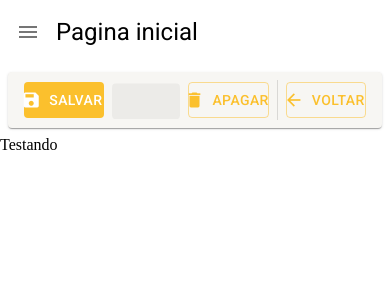
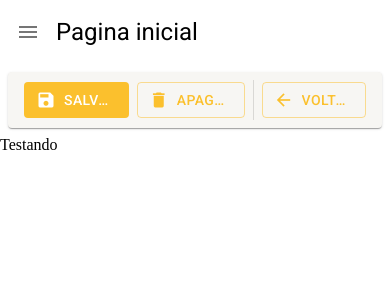
Before and after one commit to GITGARDS/react-tutorial-material-ui5-typescript, a React (Create React App) app: page /pagina-initial in a window 390 px wide. Shown: the top 300 px of the page. Built offline with nearby package versions, Linux system fonts and the light colour scheme.

Commit message:
feat: React, Material UI 5 e Typescript: #18 - Como configurar componente Responsivo React com Material UI

```diff
--- a/src/app/pages/dashboard/DashBoard.tsx
+++ b/src/app/pages/dashboard/DashBoard.tsx
@@ -7,8 +7,7 @@ export const DashBoard = () => {
       titulo="Pagina inicial"
       barraDeFerramentas={
         <FerramentasDeDetalhe
-          mostrarBotaoNovo={false}
-          mostrarBotaoSalvarEFecharCarregando
+        mostrarBotaoSalvarEFechar
         />
       }
     >
--- a/src/app/shared/components/ferramenta-de-detalhe/FerramentasDeDetalhe.tsx
+++ b/src/app/shared/components/ferramenta-de-detalhe/FerramentasDeDetalhe.tsx
@@ -5,6 +5,8 @@ import {
   Icon,
   Paper,
   Skeleton,
+  Typography,
+  useMediaQuery,
   useTheme,
 } from "@mui/material";
 import React from "react";
@@ -55,6 +57,9 @@ export const FerramentasDeDetalhe: React.FC<IFerramentasDeDetalheProps> = ({
   aoClicarEmSalvarEFechar,
 }) => {
   const theme = useTheme();
+
+  const smDown = useMediaQuery(theme.breakpoints.down("sm"));
+  const mdDown = useMediaQuery(theme.breakpoints.down("md"));
   return (
     <Box
       marginX={1}
@@ -74,13 +79,21 @@ export const FerramentasDeDetalhe: React.FC<IFerramentasDeDetalheProps> = ({
           startIcon={<Icon>save</Icon>}
           onClick={aoClicarEmSalvar}
         >
+          <Typography
+            variant="button"
+            whiteSpace={"nowrap"}
+            overflow={"hidden"}
+            textOverflow={"ellipsis"}
+          >
             Salvar
+          </Typography>
         </Button>
       )}
-      {mostrarBotaoSalvarCarregando && !mostrarBotaoSalvarEFecharCarregando && (
-        <Skeleton height={60} width={110} />
-      )}
-      {mostrarBotaoSalvarEFechar && (
+      {mostrarBotaoSalvarCarregando && <Skeleton height={60} width={110} />}
+      {mostrarBotaoSalvarEFechar &&
+        !mostrarBotaoSalvarEFecharCarregando &&
+        !smDown &&
+        !mdDown && (
           <Button
             color="primary"
             disableElevation
@@ -88,10 +101,17 @@ export const FerramentasDeDetalhe: React.FC<IFerramentasDeDetalheProps> = ({
             startIcon={<Icon>save</Icon>}
             onClick={aoClicarEmSalvarEFechar}
           >
+            <Typography
+              variant="button"
+              whiteSpace={"nowrap"}
+              overflow={"hidden"}
+              textOverflow={"ellipsis"}
+            >
               Salvar e voltar
+            </Typography>
           </Button>
         )}
-      {mostrarBotaoSalvarEFecharCarregando && (
+      {mostrarBotaoSalvarEFecharCarregando && !smDown && !mdDown && (
         <Skeleton height={60} width={110} />
       )}
 
@@ -103,11 +123,18 @@ export const FerramentasDeDetalhe: React.FC<IFerramentasDeDetalheProps> = ({
           startIcon={<Icon>delete</Icon>}
           onClick={aoClicarEmApagar}
         >
+          <Typography
+            variant="button"
+            whiteSpace={"nowrap"}
+            overflow={"hidden"}
+            textOverflow={"ellipsis"}
+          >
             Apagar
+          </Typography>
         </Button>
       )}
       {mostrarBotaoApagarCarregando && <Skeleton height={60} width={110} />}
-      {mostrarBotaoNovo && !mostrarBotaoNovoCarregando && (
+      {mostrarBotaoNovo && !mostrarBotaoNovoCarregando && !smDown && (
         <Button
           color="primary"
           disableElevation
@@ -115,11 +142,27 @@ export const FerramentasDeDetalhe: React.FC<IFerramentasDeDetalheProps> = ({
           startIcon={<Icon>add</Icon>}
           onClick={aoClicarEmNovo}
         >
+          <Typography
+            variant="button"
+            whiteSpace={"nowrap"}
+            overflow={"hidden"}
+            textOverflow={"ellipsis"}
+          >
             {textoBotaoNovo}
+          </Typography>
         </Button>
       )}
-      {mostrarBotaoNovoCarregando && <Skeleton height={60} width={110} />}
+      {mostrarBotaoNovoCarregando && !smDown && (
+        <Skeleton height={60} width={110} />
+      )}
+
+      {mostrarBotaoVoltar &&
+        (mostrarBotaoNovo ||
+          mostrarBotaoApagar ||
+          mostrarBotaoSalvar ||
+          mostrarBotaoSalvarEFechar) && (
           <Divider variant="middle" orientation="vertical" />
+        )}
 
       {mostrarBotaoVoltar && !mostrarBotaoVoltarCarregando && (
         <Button
@@ -129,7 +172,14 @@ export const FerramentasDeDetalhe: React.FC<IFerramentasDeDetalheProps> = ({
           startIcon={<Icon>arrow_back</Icon>}
           onClick={aoClicarEmVoltar}
         >
+          <Typography
+            variant="button"
+            whiteSpace={"nowrap"}
+            overflow={"hidden"}
+            textOverflow={"ellipsis"}
+          >
             Voltar
+          </Typography>
         </Button>
       )}
       {mostrarBotaoVoltarCarregando && <Skeleton height={60} width={110} />}
```
Lines whose indentation alone changed are shown as unchanged.
